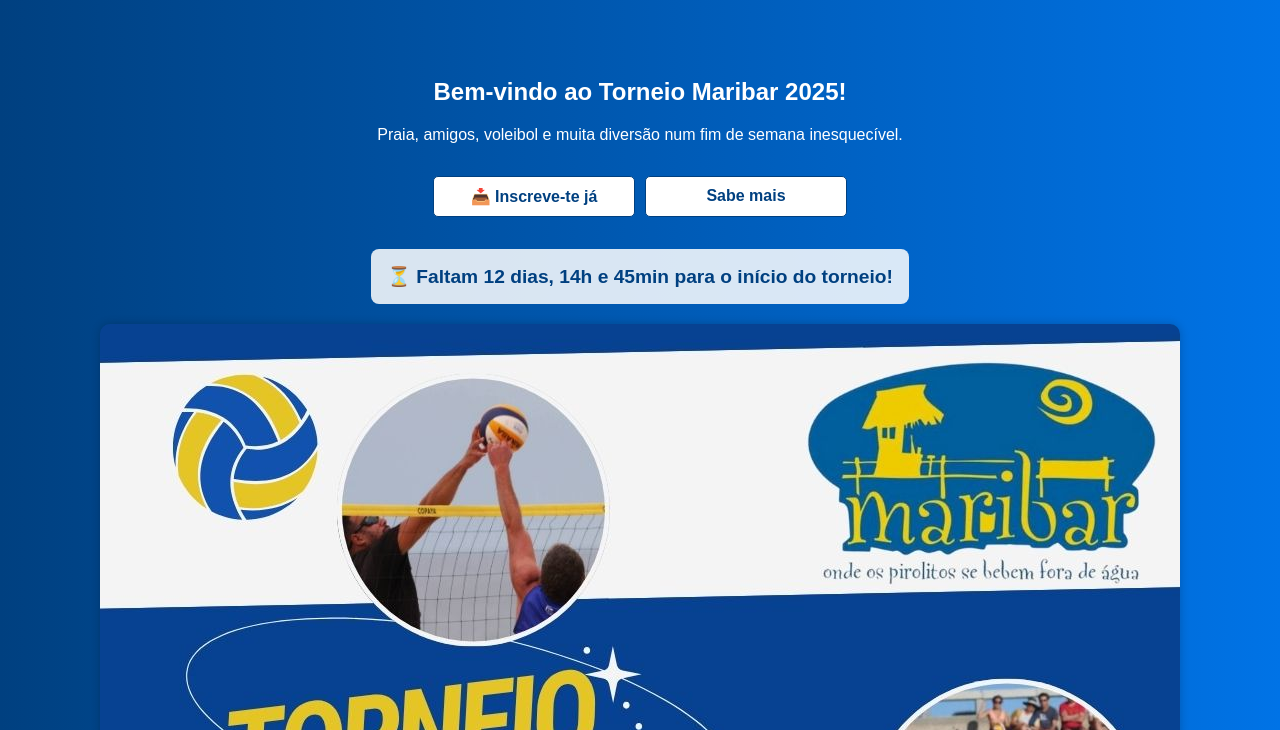
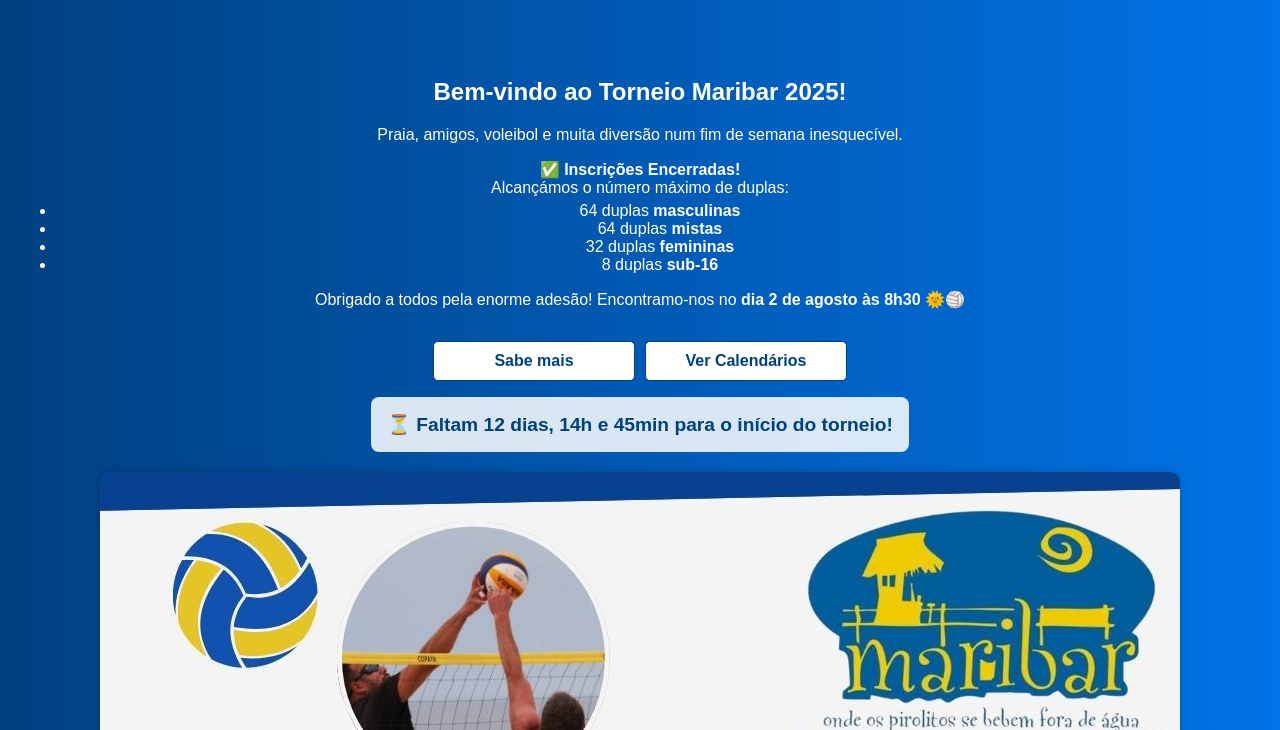
Before and after one commit to pedrocarvalho4/torneiomaribar, a website: page index.html in a window 1280 px wide. Shown: the part 70-800 px from the top of the page. Drawn offline with Linux system fonts and the light colour scheme; a script that the page names is missing.

Commit message:
Add files via upload

```diff
--- a/index.html
+++ b/index.html
@@ -58,17 +58,31 @@
     <section class="hero">
       <h2>Bem-vindo ao Torneio Maribar 2025!</h2>
       <p>Praia, amigos, voleibol e muita diversão num fim de semana inesquecível.</p>
+
+
+        <strong>✅ Inscrições Encerradas!</strong><br>
+        Alcançámos o número máximo de duplas:
+        <ul style="margin-top: 5px;">
+          <li>64 duplas <strong>masculinas</strong></li>
+          <li>64 duplas <strong>mistas</strong></li>
+          <li>32 duplas <strong>femininas</strong></li>
+          <li>8 duplas <strong>sub-16</strong></li>
+        </ul>
+        Obrigado a todos pela enorme adesão! Encontramo-nos no <strong>dia 2 de agosto às 8h30</strong> 🌞🏐
+
+
       <div class="botoes">
-        <a href="https://bit.ly/inscricoestorneiomaribar2025" class="botao" target="_blank">📥 Inscreve-te já</a>
         <a href="informacoes.html" class="botao">Sabe mais</a>
+        <a href="calendarios.html" class="botao">Ver Calendários</a>
       </div>
-      <p></p>
+
       <div id="countdown" style="margin-top: 1rem; font-weight: bold; font-size: 1.2rem;"></div>
-      <p></p>
+
       <div class="cartaz">
         <img src="cartaz-maribar-2025.jpg" alt="Cartaz Torneio Maribar 2025"
           style="max-width: 100%; height: auto; border-radius: 10px; box-shadow: 0 0 10px rgba(0,0,0,0.2); margin-bottom: 20px;">
       </div>
+
       <script>
         const dataTorneio = new Date("2025-08-02T08:30:00");
         const countdownEl = document.getElementById("countdown");
@@ -90,10 +104,10 @@
         }
 
         atualizarCountdown();
-        setInterval(atualizarCountdown, 60000); // Atualiza a cada minuto
+        setInterval(atualizarCountdown, 60000);
       </script>
+    </section>
 
-    </section>
     <section class="patrocinadores-carousel">
       <div class="carousel-track" id="carousel-track">
         <a href="https://www.instagram.com/maribartorreira/" target="_blank">
```
Also changed, not shown: informacoes.html (+14 -6 lines), calendarios.html (line endings or trailing spaces).
